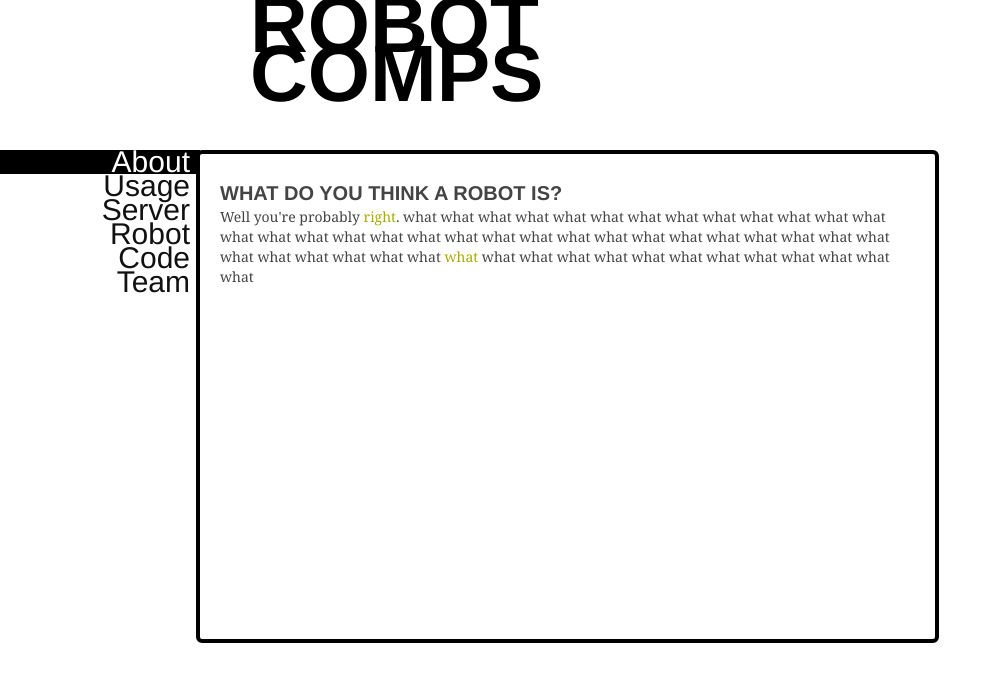
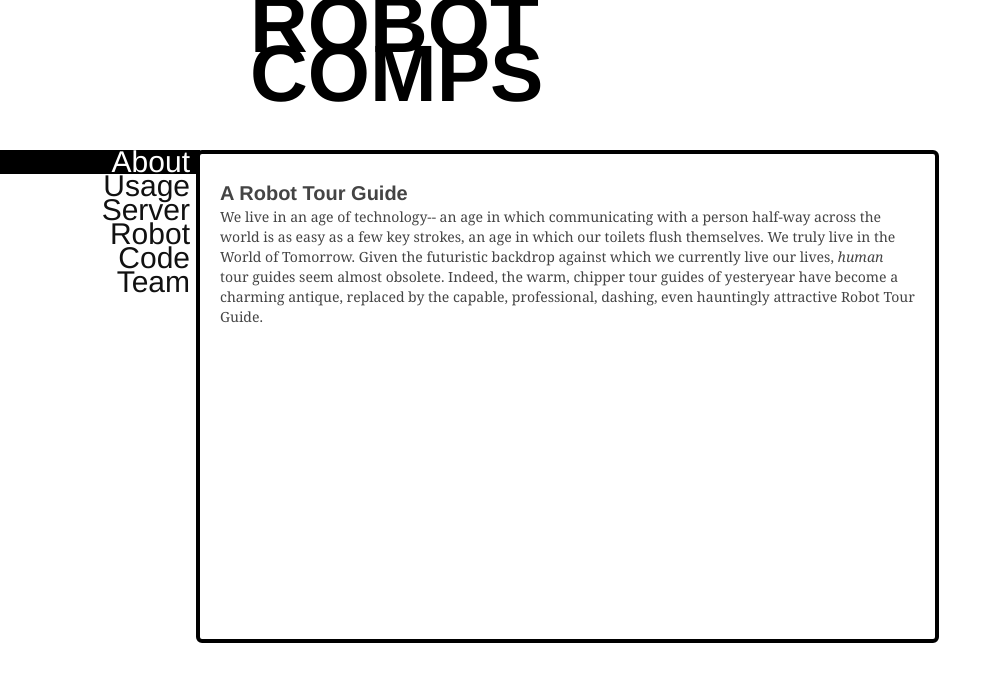
Before and after one commit to cpdean/robositeDesign, a plain HTML site: page index.html in a window 1280 px wide. Shown: the whole page, without its empty margins (0-1002 px from the left). Drawn offline with Linux system fonts and the light colour scheme.

Commit message:
Added some content to index.html

```diff
--- a/index.html
+++ b/index.html
@@ -39,8 +39,8 @@
             </nav>
             <section id="content">
                 <article>
-                    <h2>WHAT DO YOU THINK A ROBOT IS?</h2>
-                    <p> Well you're probably <a href='#'>right</a>. what what what what what what what what what what what what what what what what what what what what what what what what what what what what what what what what what what what what what <a href="#">what</a> what what what what what what what what what what what what </p>
+                    <h2>A Robot Tour Guide</h2>
+                    <p> We live in an age of technology-- an age in which communicating with a person half-way across the world is as easy as a few key strokes, an age in which our toilets flush themselves. We truly live in the World of Tomorrow. Given the futuristic backdrop against which we currently live our lives, <i>human</i> tour guides seem almost obsolete. Indeed, the warm, chipper tour guides of yesteryear have become a charming antique, replaced by the capable, professional, dashing, even hauntingly attractive Robot Tour Guide. </p>
 
 
 
```
